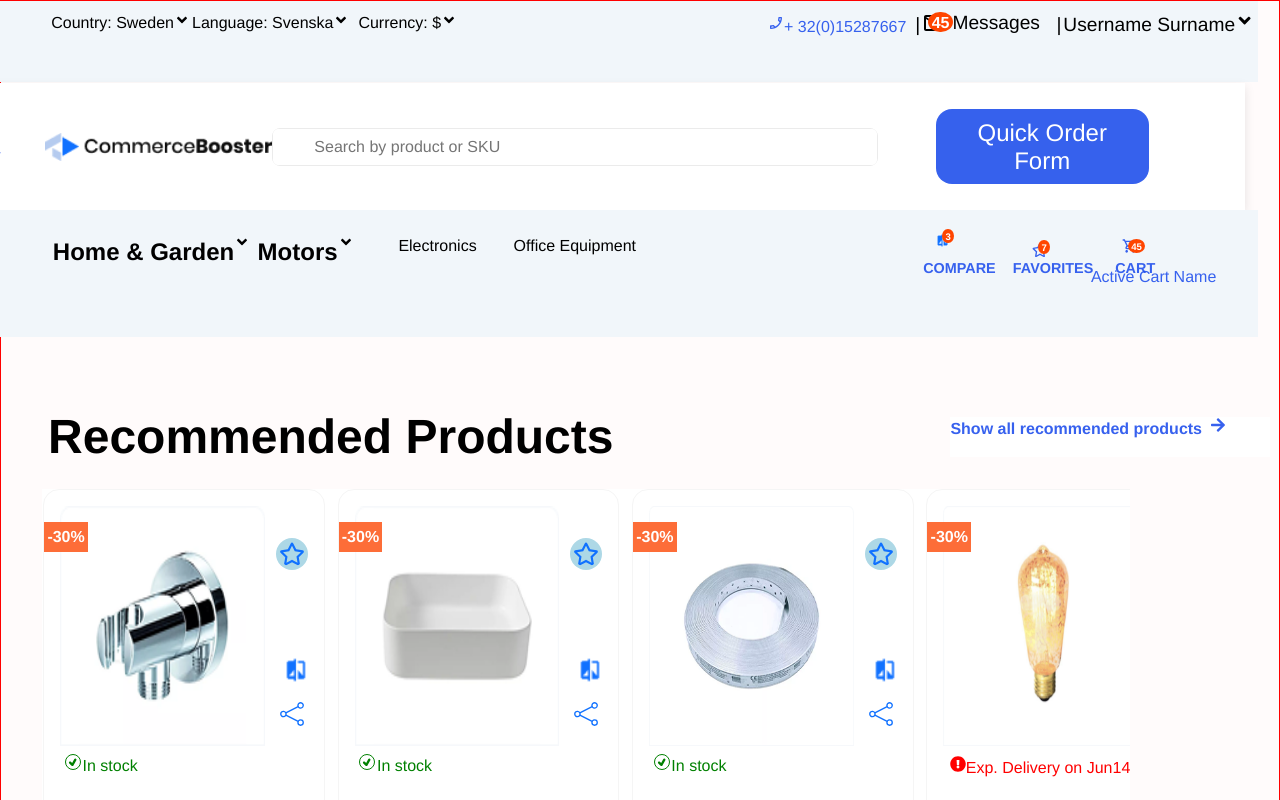
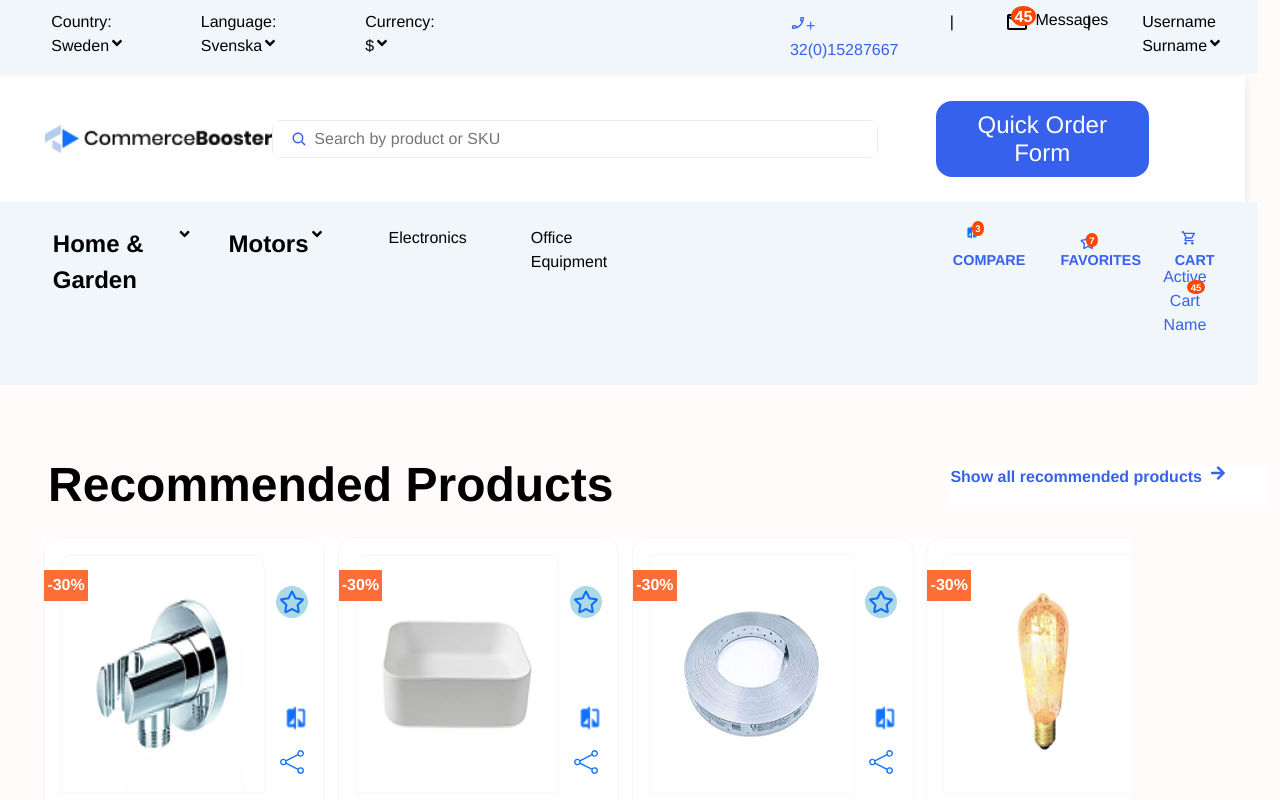
Before and after one commit to shadoweminence/figma-design, a React (Vite) app: page / in a window 1280 px wide. Shown: the top 800 px of the page. Built offline with nearby package versions, Linux system fonts and the light colour scheme.

Commit message:
fix: fixed the overflow on ads part

```diff
--- a/src/components/Header/Laptop/Nav.tsx
+++ b/src/components/Header/Laptop/Nav.tsx
@@ -13,7 +13,7 @@ function Navbar() {
       </div>
 
       <div className="search-containers">
-        <IoSearch className="search-icon" />
+        <IoSearch className="search-icons" />
         <input type="text" placeholder="Search by product or SKU" />
       </div>
 
--- a/src/css/Header/laptop/nav.css
+++ b/src/css/Header/laptop/nav.css
@@ -20,7 +20,12 @@
   border: 0.1rem solid rgb(235, 235, 235);
   border-radius: 0.5rem;
 }
-
+.search-icons {
+  position: absolute;
+  left: 24.5vw;
+  font-size: 1rem;
+  color: rgba(34, 81, 236, 0.904);
+}
 .quickOrder {
   background-color: rgba(34, 81, 236, 0.904);
   padding: 0.6rem;
@@ -39,9 +44,9 @@
 .bigGrid {
   margin-left: -3vw;
   width: 100vw;
-  display: grid;
-  grid-template-columns: 40vw 30vw;
-  gap: 30vw;
+  display: flex;
+
+  gap: 25vw;
 
   position: relative;
   background-color: rgb(241, 246, 250);
@@ -50,8 +55,8 @@
 
 .navTitles {
   margin-left: 2vw;
-  display: grid;
-  grid-template-columns: 16vw 9vw 9vw 10vw; /* 7 columns */
+  display: flex;
+  gap: 1vw;
 }
 
 .navDrop {
@@ -60,10 +65,9 @@
 }
 
 .optionsGrid {
-  display: grid;
-  grid-template-columns: 5vw 6vw 14vw;
+  display: flex;
 
-  gap: 2vw;
+  gap: 4vw;
 }
 
 .comp img {
@@ -116,7 +120,8 @@
   justify-content: center;
   justify-items: center;
   text-align: center;
-  margin-right: 4vw;
+  margin-top: 1vh;
+  margin-right: 1vw;
 }
 
 .compareValue {
@@ -146,7 +151,7 @@
 
 .cartValue {
   position: relative;
-  top: -7vh;
+  top: -8vh;
   margin-left: 3vw;
   color: white;
   padding: 0.1rem 0.2rem;
@@ -159,34 +164,29 @@
 
 /* from here the css for right corner of top nav starts i.e. user values  */
 .userTitles {
-  display: grid;
-  grid-template-columns: 11vw 0.5px 10vw 0.5px 20vw;
-  gap: 0.5vw;
-  font-size: 1.2rem;
+  display: flex;
+  gap: 4vw;
 }
 
 .bigGridd {
   margin-left: -3vw;
-  display: grid;
-  grid-template-columns: 50vw 40vw;
+  display: flex;
   background-color: rgb(241, 246, 250);
   width: 100vw;
-  gap: 9vw;
+  gap: 25vw;
   padding: 0.6rem;
   position: relative;
 }
 .navTitless {
   margin-left: 5vw;
-  display: grid;
-  grid-template-columns: 11vw 13vw 10vw; /* 7 columns */
+  display: flex;
+  gap: 3vw;
 }
 
 .number {
   color: rgba(34, 81, 236, 0.904);
   margin-top: 0.5vh;
   font-size: 1rem;
-  display: flex;
-  align-self: center;
 }
 .messages {
   margin-right: 0.5vw;
--- a/src/css/bundles.css
+++ b/src/css/bundles.css
@@ -121,7 +121,7 @@ h2 {
 
   .bundleImg {
     display: flex;
-    margin-left: 4vw;
+
     justify-content: left;
     align-items: left;
   }
@@ -136,7 +136,7 @@ h2 {
 
   .bundleDetails {
     background-color: rgba(34, 81, 236, 0.904);
-    font-size: 2rem;
+    font-size: 3rem;
     color: white;
     padding: 2rem;
     border-radius: 10px;
@@ -154,7 +154,7 @@ h2 {
     justify-self: left;
   }
   .bundleDescription1 {
-    margin-left: 2rem;
+    margin-left: 3rem;
     font-size: 1rem;
   }
   .buyBundle {
--- a/src/index.css
+++ b/src/index.css
@@ -3,7 +3,6 @@ html {
   align-items: center;
   justify-content: center;
   max-width: 100vw;
-  border: 1px solid red;
 }
 
 body {
```
